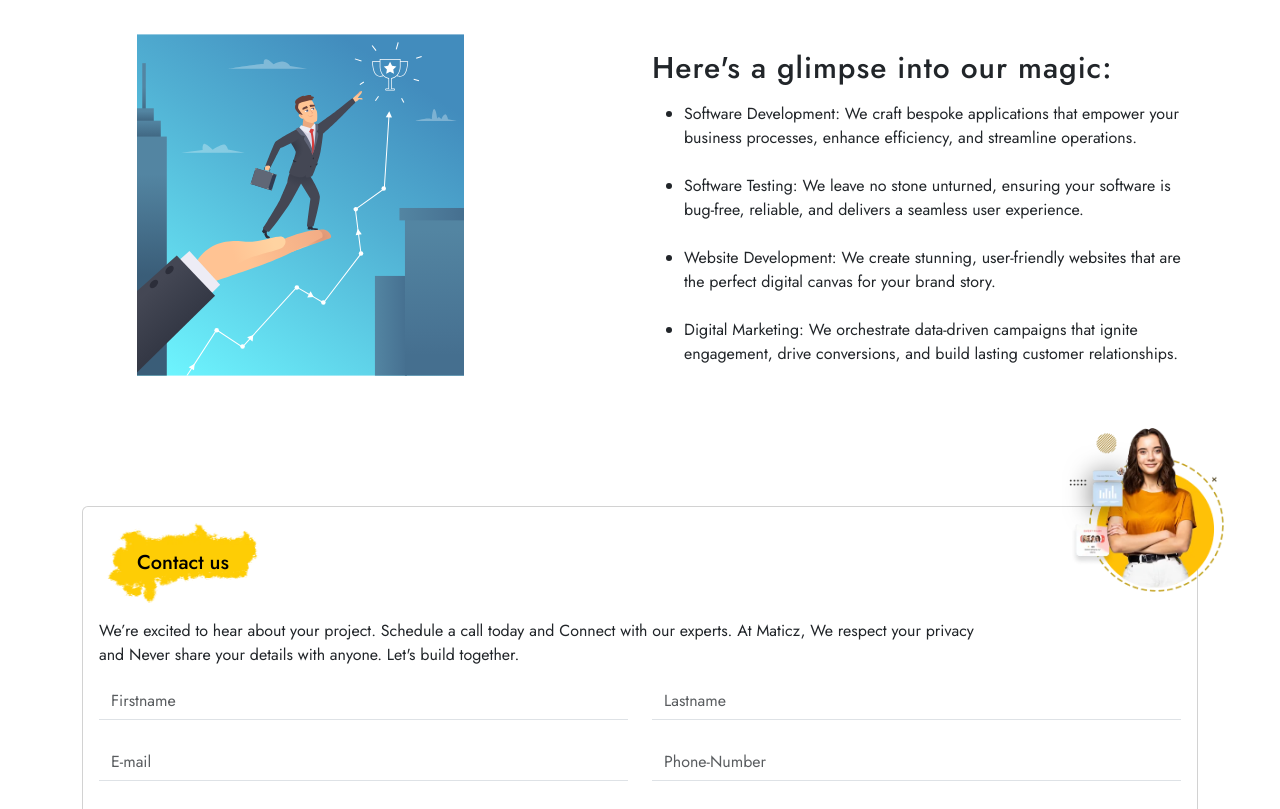
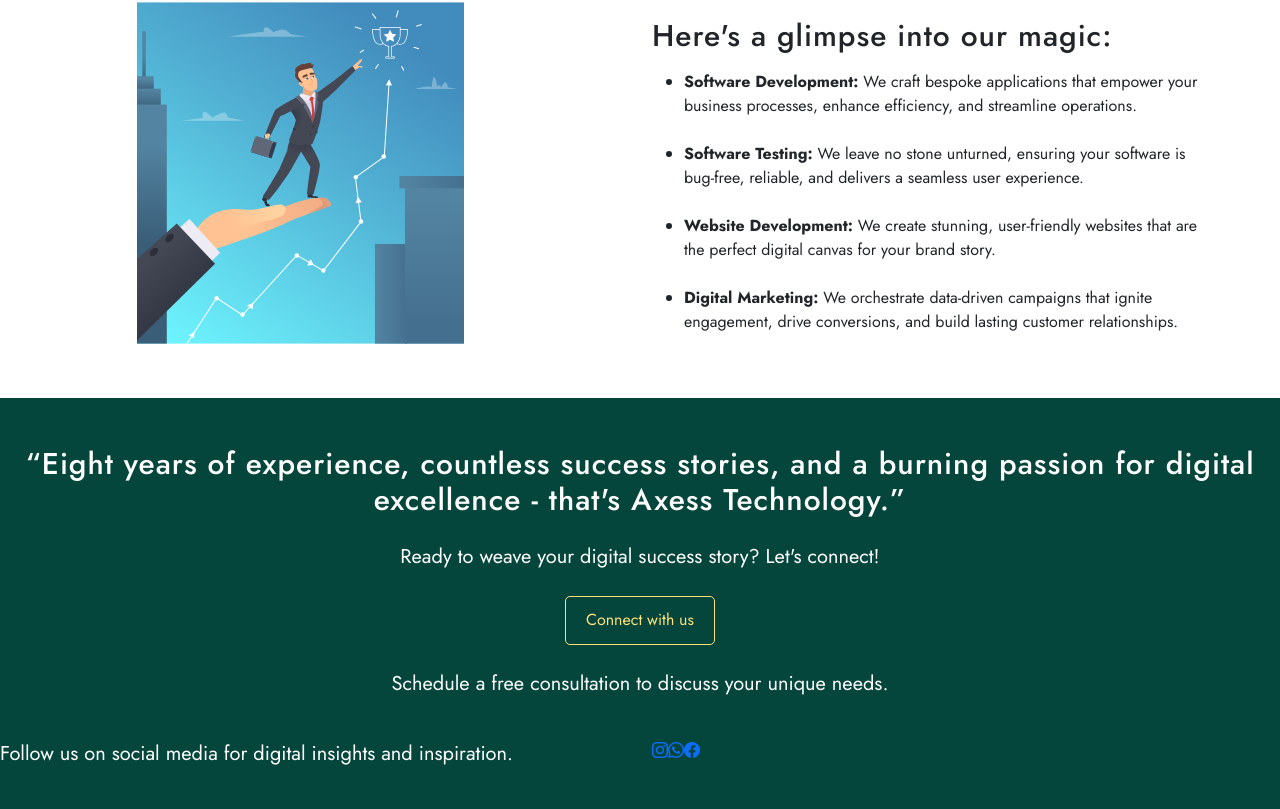
Before and after one commit to axessmongo/AxessTechnology-project, a React (Vite) app in the folder client/: page /about in a window 1280 px wide. Shown: the part 1751-2560 px from the top of the page. Built offline with nearby package versions, Linux system fonts and the light colour scheme.

Commit message:
about pages content added

```diff
--- a/client/src/About.jsx
+++ b/client/src/About.jsx
@@ -4,7 +4,9 @@ import Navbar from './components/Navbar';
 import Banner from './components/Banner';
 // import AboutImage from '../src/assets/images/About2.jpg';
 import success from '../src/assets/images/about/success.svg'
+// import rightway from '../src/assets/images/about/rightway.jpg'
 import Footer from './components/Footer';
+import { Link } from 'react-router-dom';
 
 function About() {
     return (
@@ -79,7 +81,7 @@ function About() {
                 <div >
                     <h5 className='secondary-header text-center py-5'>Let's talk about your digital aspirations. Whether you're a budding startup or a seasoned enterprise, Axess has the tools and vision to help you soar.</h5>
                 </div>
-                <div className='row mt-5'>
+                <div className='row mt-3'>
                     <div className='col-md-6'>
                         <div className='aboutsuccess'>
                             <img src={success} alt="success" />
@@ -91,15 +93,33 @@ function About() {
                         </div>
                         <div className='aboutpoints mt-3'>
                             <ul>
-                                <li>Software Development: We craft bespoke applications that empower your business processes, enhance efficiency, and streamline operations.</li>
-                                <li className='mt-4 '>Software Testing: We leave no stone unturned, ensuring your software is bug-free, reliable, and delivers a seamless user experience.</li>
-                                <li className='mt-4'>Website Development: We create stunning, user-friendly websites that are the perfect digital canvas for your brand story.</li>
-                                <li className='mt-4'>Digital Marketing: We orchestrate data-driven campaigns that ignite engagement, drive conversions, and build lasting customer relationships.</li>
+                                <li><strong>Software Development:</strong> We craft bespoke applications that empower your business processes, enhance efficiency, and streamline operations.</li>
+                                <li className='mt-4 '><strong>Software Testing:</strong> We leave no stone unturned, ensuring your software is bug-free, reliable, and delivers a seamless user experience.</li>
+                                <li className='mt-4'><strong>Website Development:</strong> We create stunning, user-friendly websites that are the perfect digital canvas for your brand story.</li>
+                                <li className='mt-4'><strong>Digital Marketing:</strong> We orchestrate data-driven campaigns that ignite engagement, drive conversions, and build lasting customer relationships.</li>
                             </ul>
                         </div>
                     </div>
                 </div>
             </div>
+            <section className='bg-green-1 py-5 mt-5'>
+                <div>
+                    <h3 className='secondary-header mx-auto text-center text-white mb-2' ><q>Eight years of experience, countless success stories, and a burning passion for digital excellence - that's Axess Technology.</q></h3>
+                    <p className='col-md-8 fs-5 mx-auto text-center text-white mt-4'>Ready to weave your digital success story? Let's connect! </p>
+                    <button className='gold-btn mx-auto mt-4' data-aos='zoom-out' data-aos-duration='600'><span className='d-block'>Connect with us</span> <i className="bi bi-arrow-right"></i></button>
+                    <p className='col-md-8 fs-5 mx-auto text-center text-white mt-4'>Schedule a free consultation to discuss your unique needs. </p>
+                </div>
+                <div className='row'>
+                    <div className='col-md-6'>
+                        <p className='fs-5 mx-auto text-white mt-4'>Follow us on social media for digital insights and inspiration.</p>
+                    </div>
+                    <div className='col-md-6 mt-4'>
+                        <Link><i className="bi bi-instagram"></i></Link>
+                        <Link><i className="bi bi-whatsapp"></i></Link>
+                        <Link><i className="bi bi-facebook"></i></Link>
+                    </div>
+                </div>
+            </section>
             <Footer />
         </div>
     );
--- a/client/src/assets/css/About.scss
+++ b/client/src/assets/css/About.scss
@@ -11,6 +11,8 @@
     width: 60%;
     height: auto;
 }
+
+
 
 .blur-img img {
     filter: blur(2px);
--- a/client/src/components/Navbar.jsx
+++ b/client/src/components/Navbar.jsx
@@ -49,9 +49,9 @@ function Navbar() {
       {/* Upper Navigation */}
       <div className='d-flex py-3 py-lg-0 justify-content-between bg-white justify-content-lg-around align-items-center upper-nav border-bottom container-fluid flex-wrap' data-aos='fade-down' data-aos-duration='500'>
                 <div className='d-flex share order-2 order-lg-1 '>
-                    <Link><i className="bi bi-instagram"></i></Link>
-                    <Link><i className="bi bi-whatsapp"></i></Link>
-                    <Link><i className="bi bi-twitter-x"></i></Link>
+                    <Link className='abouticon'><i className="bi bi-instagram"></i></Link>
+                    <Link className='abouticon'><i className="bi bi-whatsapp"></i></Link>
+                    <Link className='abouticon'><i className="bi bi-twitter-x"></i></Link>
                 </div>
                 <NavLink to='/' className='d-none d-lg-flex justify-content-center col-12 col-lg-4 order-1 order-lg-2'>
                     <p>Axess</p>
```
Also changed, not shown: client/src/assets/images/about/rightway.jpg (added).
